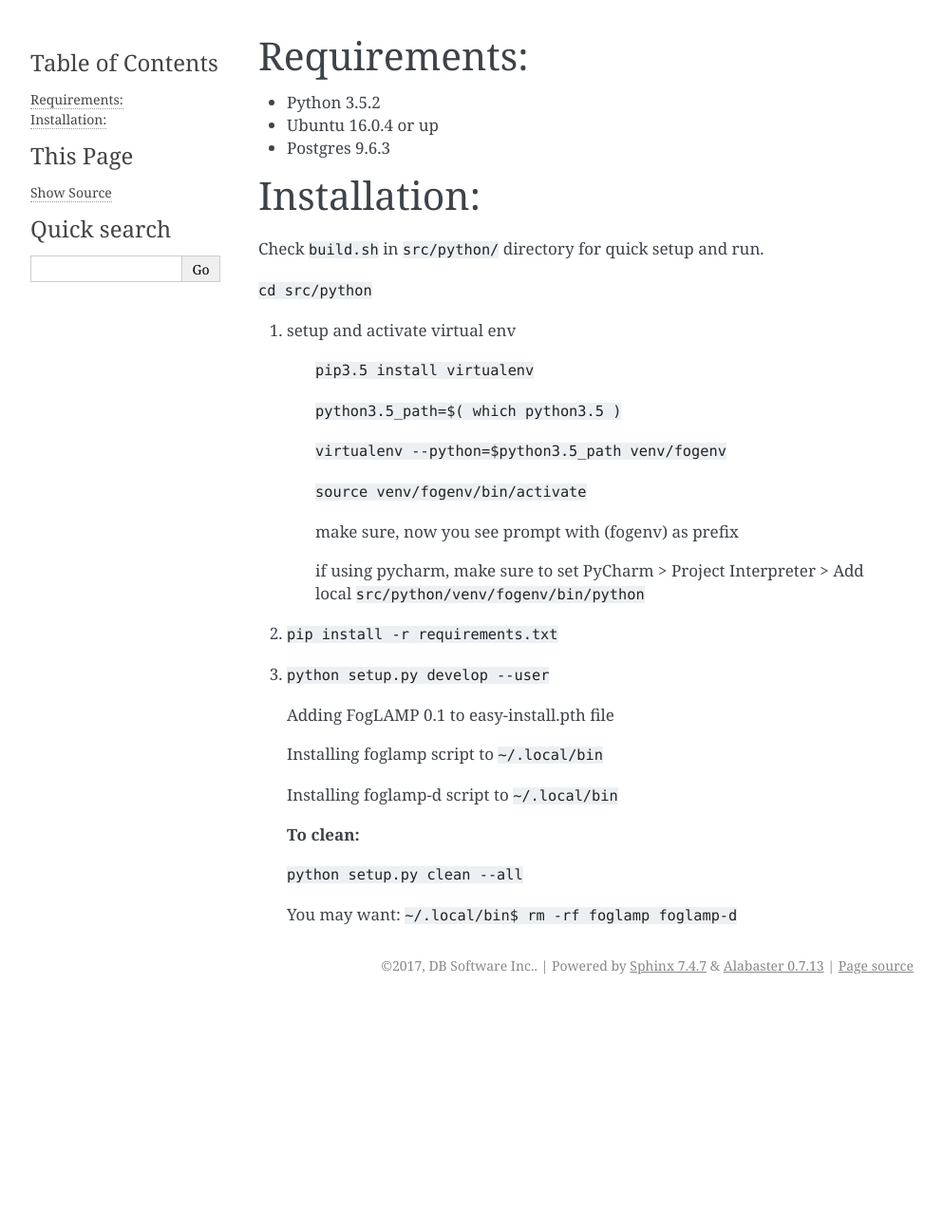
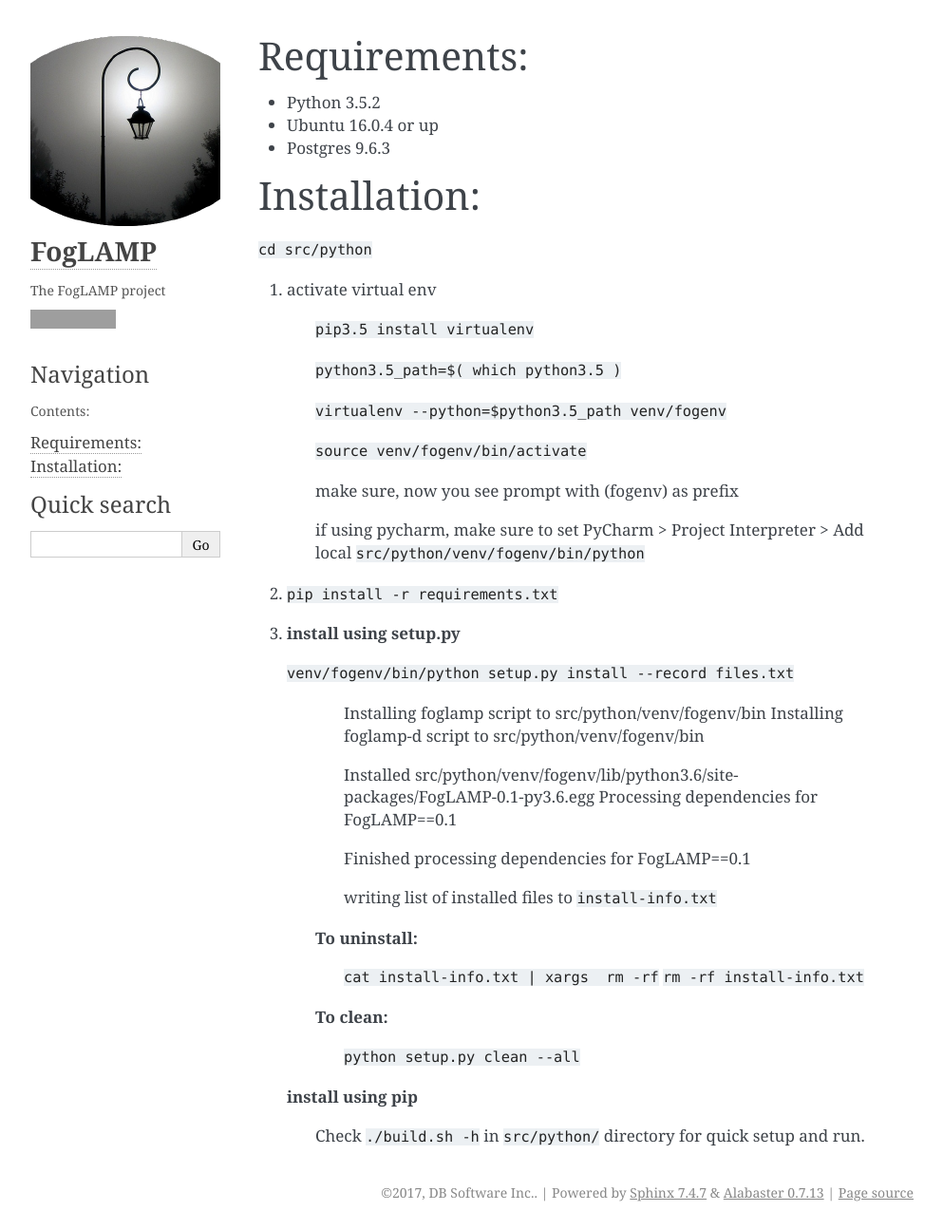
Before and after one commit to fledge-iot/fledge, a Sphinx documentation site: the page built from docs/backend.rst, in a window 1280 px wide. Shown: the whole page at 95% size, without its empty margins (148-1141 px from the left). Built offline with Sphinx 7.4.7, drawn with Linux system fonts in a browser that asks for light colours; before the commit the page ends 1056 px from its top, so only the background shows below that; grey boxes are pictures that could not be loaded.

Commit message:
build sh and other fixes; should have more clean approach for development

```diff
--- a/docs/backend.rst
+++ b/docs/backend.rst
@@ -9,11 +9,10 @@ Requirements:
 Installation:
 -------------
 
-Check ``build.sh`` in ``src/python/`` directory for quick setup and run.
 
 ``cd src/python``
 
-1. setup and activate virtual env
+1. activate virtual env
 
     ``pip3.5 install virtualenv``
 
@@ -32,16 +31,31 @@ Check ``build.sh`` in ``src/python/`` directory for quick setup and run.
 2. ``pip install -r requirements.txt``
 
 
-3. ``python setup.py develop --user``
+3. **install using setup.py**
 
-   Adding FogLAMP 0.1 to easy-install.pth file
+   ``venv/fogenv/bin/python setup.py install --record files.txt``
 
-   Installing foglamp script to ``~/.local/bin``
+        Installing foglamp script to src/python/venv/fogenv/bin
+        Installing foglamp-d script to src/python/venv/fogenv/bin
 
-   Installing foglamp-d script to ``~/.local/bin``
+        Installed src/python/venv/fogenv/lib/python3.6/site-packages/FogLAMP-0.1-py3.6.egg
+        Processing dependencies for FogLAMP==0.1
 
-   **To clean:**
+        Finished processing dependencies for FogLAMP==0.1
 
-   ``python setup.py clean --all``
+        writing list of installed files to ``install-info.txt``
 
-   You may want: ``~/.local/bin$ rm -rf foglamp foglamp-d``
+       **To uninstall:**
+
+        ``cat install-info.txt | xargs  rm -rf``
+        ``rm -rf install-info.txt``
+
+
+       **To clean:**
+
+        ``python setup.py clean --all``
+
+
+   **install using pip**
+
+       Check ``./build.sh -h`` in ``src/python/`` directory for quick setup and run.
--- a/docs/conf.py
+++ b/docs/conf.py
@@ -90,12 +90,31 @@ html_theme = 'alabaster'
 # further.  For a list of options available for each theme, see the
 # documentation.
 #
-# html_theme_options = {}
+# See: https://alabaster.readthedocs.io/en/latest/customization.html#theme-options
+html_theme_options = {
+    'logo': 'images/foglamp.png',
+    'logo_name': True,
+    'description': 'The FogLAMP project',
+    'github_user': 'foglamp',
+    'github_repo': 'FogLAMP',
+    'travis_button': False,
+}
+
+# Need to explicitly tell Sphinx to include the `about.html` sidebar file
+# which includes the logo, description, GitHub buttons, etc.
+html_sidebars = {
+    '**': [
+        'about.html',
+        'navigation.html',
+        'relations.html',
+        'searchbox.html',
+    ]
+}
 
 # Add any paths that contain custom static files (such as style sheets) here,
 # relative to this directory. They are copied after the builtin static files,
 # so a file named "default.css" will overwrite the builtin "default.css".
-html_static_path = ['_static']
+html_static_path = ['']
 
 
 # -- Options for HTMLHelp output ------------------------------------------
```
Also changed, not shown: docs/images/foglamp.png (added), 2 other files.
